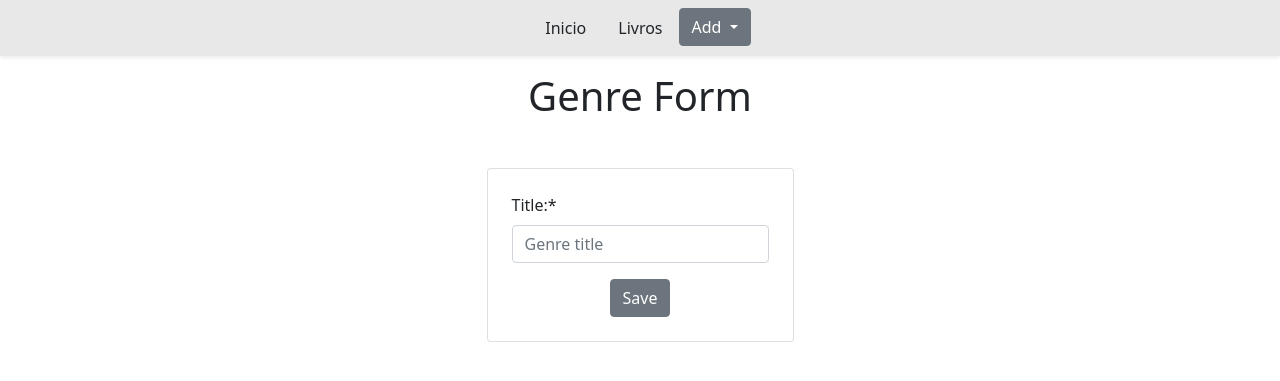
After one commit to jefferson2z/books-hub, a Django app: page /genres/new/ in a window 1280 px wide. The commit adds this page. Shown: the top 381 px of the page. Run offline with Django 3.2, Linux system fonts and the light colour scheme; some libraries are stand-ins or nearby versions.

Commit message:
handle create genre form

```diff
--- a/bookshub/books/templates/base.html
+++ b/bookshub/books/templates/base.html
@@ -36,7 +36,7 @@
           </button>
 
           <ul class="dropdown-menu" aria-labelledby="dropdownMenuLink">
-            <li><a class="dropdown-item" href="#">Genre</a></li>
+            <li><a class="dropdown-item" href="/genres/new/">Genre</a></li>
             <li><a class="dropdown-item" href="#">Book</a></li>
           </ul>
         </div>
--- /dev/null
+++ b/bookshub/books/templates/books/genre_form.html
@@ -0,0 +1,15 @@
+{% extends "base.html" %}
+
+{% block title %}Genre Form{% endblock%}
+
+{% block content %}
+  <h1 class='text-center mt-3 mb-5'>Genre Form</h1>
+    <form method="POST" action="/genres/new/" class='card mx-auto p-4' style="width: max-content">
+      <div class='mb-3'>
+        <label for'title' class='form-label'>Title:*</label>
+        <input name='title' id='title' class='form-control input-lg' placeholder='Genre title' />
+      </div>
+      <button type='submit' class='btn btn-secondary'>Save</button>
+      {% csrf_token %}
+    </form>
+{% endblock %}
--- a/bookshub/books/tests.py
+++ b/bookshub/books/tests.py
@@ -110,3 +110,9 @@ class BooksListViewTest(TestCase):
         response = self.client.get("/books/")
 
         self.assertContains(response, "Les Miserables")
+
+
+class GenreFormTest(TestCase):
+    def test_uses_genre_form_template(self):
+        response = self.client.get("/genres/new/")
+        self.assertTemplateUsed(response, "books/genre_form.html")
--- a/bookshub/books/urls.py
+++ b/bookshub/books/urls.py
@@ -5,7 +5,8 @@ from books import views
 app_name = "books"
 urlpatterns = [
     path("genres/<int:genre_id>/", views.genre_details, name="genre_details"),
+    path("genres/new/", views.genre_form, name="genre_form"),
     path("books/<int:book_id>/", views.book_details, name="book_details"),
     path("books/", views.books_list, name="books_list"),
-    path("", views.genres_list),
+    path("", views.genres_list, name="genres_list"),
 ]
--- a/bookshub/books/views.py
+++ b/bookshub/books/views.py
@@ -1,3 +1,5 @@
+from django.http import HttpResponseRedirect
+from django.urls import reverse
 from django.shortcuts import render
 from books.models import Genre, Book
 
@@ -12,6 +14,14 @@ def genre_details(request, genre_id):
     return render(request, "books/genre_details.html", {"genre": genre})
 
 
+def genre_form(request):
+    if request.method == "POST":
+        Genre.objects.create(title=request.POST['title'])
+        return HttpResponseRedirect(reverse('books:genres_list'))
+    else:
+        return render(request, "books/genre_form.html")
+
+
 def books_list(request):
     books = Book.objects.all()
     return render(request, "books/books_list.html", {"books": books})
```
